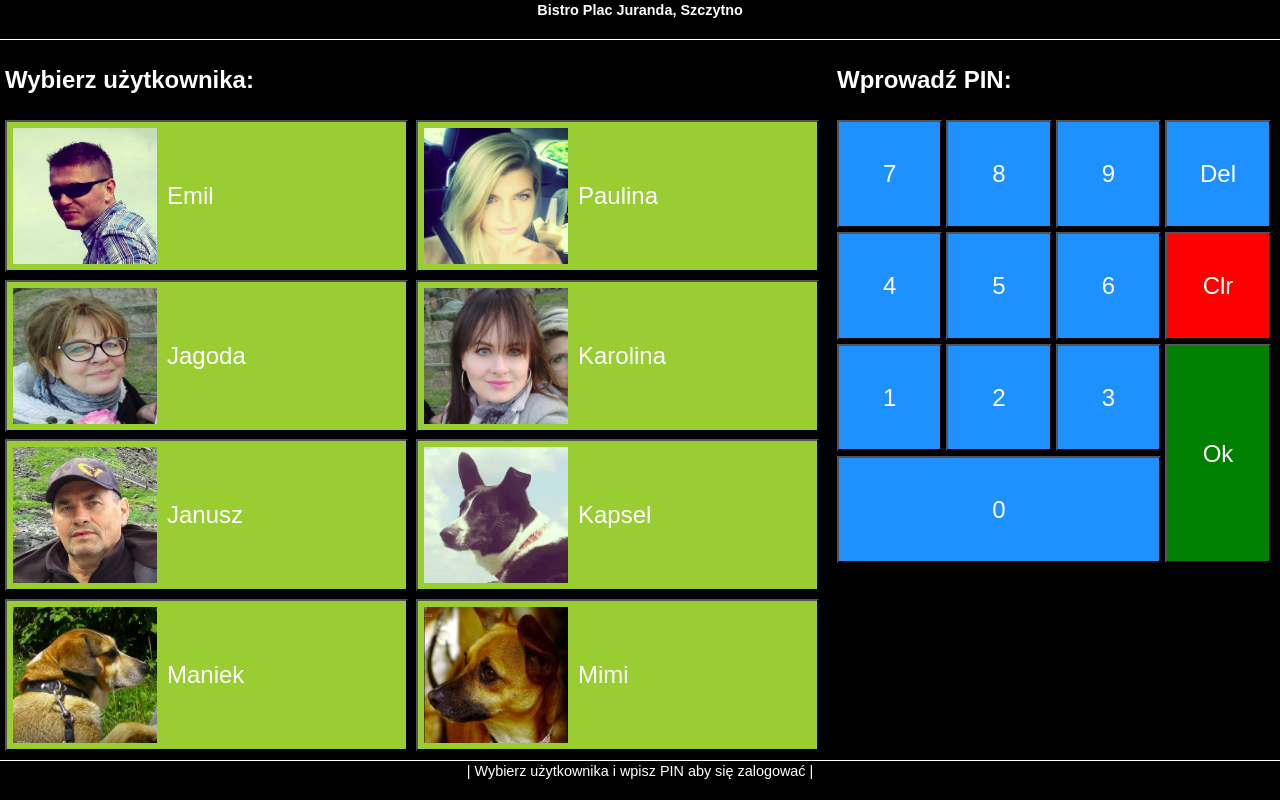
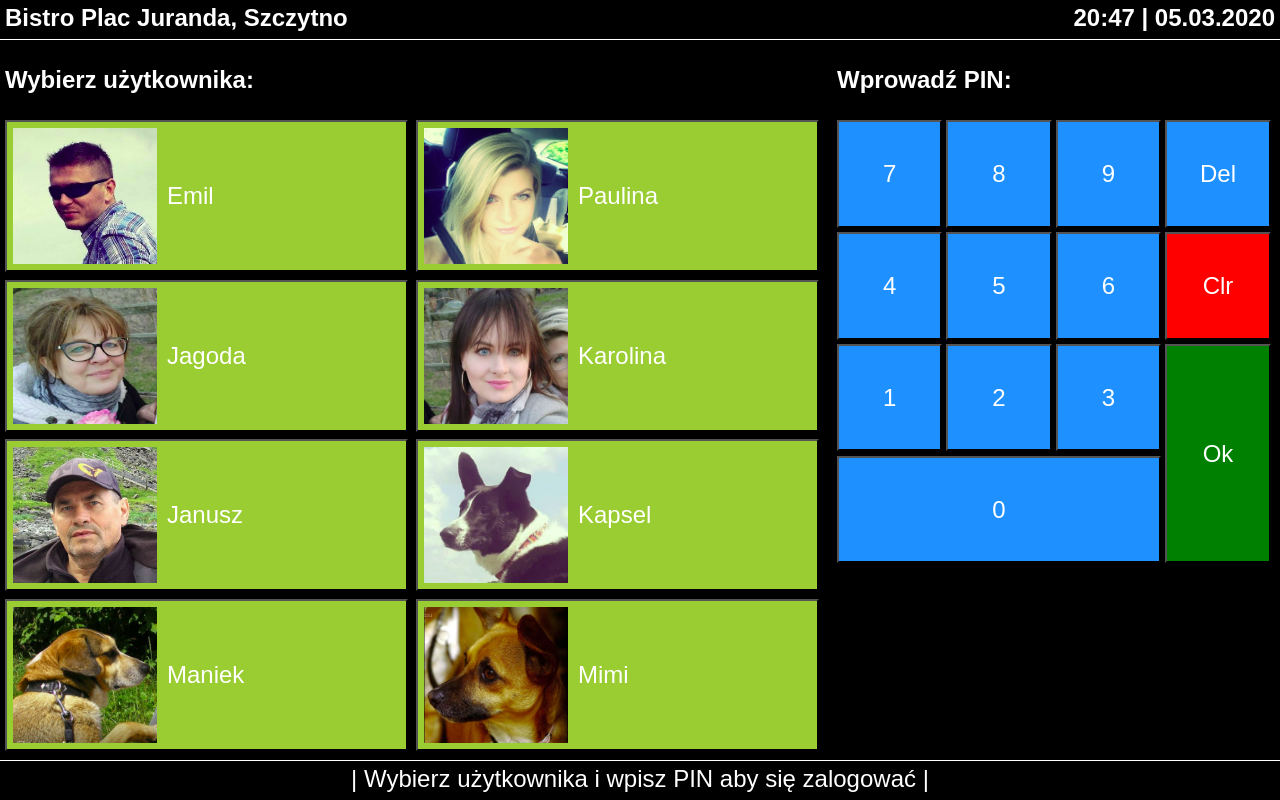
Before and after one commit to eMIKARp/bistro-management-tool-app, a Django app: page /bistro/panel_logowania in a window 1280 px wide. Run offline with Django 3.2, Linux system fonts and the light colour scheme; data comes from the database, SQL or seed files in the repository; some libraries are stand-ins or nearby versions.

Commit message:
Another commit

```diff
--- a/static/css/BistroManagementToolApp/styles_main.css
+++ b/static/css/BistroManagementToolApp/styles_main.css
@@ -41,18 +41,21 @@ button {
 .header-container{
 
     display: flex;
-    flex-direction:column;
+    flex-direction:row;
 
     height:5vh;
     width: 100%;
 
-    justify-items: center;
-    align-items: center;
+    justify-content: center;
+    align-content: center;
+
+    padding-left: 5px;
+    padding-right: 5px;
 
     border-bottom: solid white 1px;
     background-color: black;
 
-    font-size:90%;
+    font-size:3vh;
 
 }
 
@@ -83,18 +86,21 @@ button {
 
 .footer-container{
     display: flex;
-    flex-direction: column;
+    flex-direction:row;
 
     height:5vh;
     width: 100%;
 
-    justify-items: center;
-    align-items: center;
+    justify-content: center;
+    align-content: center;
 
+    padding-left: 5px;
+    padding-right: 5px;
+
+    border-top: solid white 1px;
     background-color: black;
-    border-top: solid white 1px;
 
-    font-size:90%;
+    font-size:3vh;
 }
 
     #full_footer {display: none}
@@ -113,6 +119,8 @@ button {
         align-items: center;
         background-color: black;
     }
+
+    #p_date {display: none}
 
 
 
@@ -194,6 +202,10 @@ button {
 @media only screen and (max-width: 600px) and (orientation:landscape)  {
     .body-container {
         flex-direction: row;
+    }
+
+    .header-container {
+        justify-content: space-between;
     }
 
     .users-column {
@@ -300,6 +312,8 @@ button {
     #full_footer {display: inherit}
     #short_footer {display: none}
 
+    #p_date {display: inherit}
+
 
 }
 
@@ -310,7 +324,7 @@ button {
         flex-direction: column;
     }
 
-    .users-column {
+        .users-column {
         display: flex;
         flex-direction: column;
         width: 100%;
@@ -414,6 +428,7 @@ button {
     #full_footer {display: inherit}
     #short_footer {display: none}
 
+    #p_date {display: inherit}
 
 }
 
@@ -423,6 +438,10 @@ button {
 
     .body-container {
         flex-direction: row;
+    }
+
+    .header-container {
+        justify-content: space-between;
     }
 
     .users-column {
@@ -529,6 +548,8 @@ button {
     #full_footer {display: inherit}
     #short_footer {display: none}
 
+    #p_date {display: inherit}
+
 }
 
 /*Medium devices (landscape tablets, 768px and up)*/
--- a/templates/BistroManagementToolApp/base.html
+++ b/templates/BistroManagementToolApp/base.html
@@ -21,7 +21,6 @@
 <body>
         <div class="header-container">
            <p id="p_name"><strong>Bistro Plac Juranda, Szczytno</strong></p>
-
            <p id="p_date"><strong>20:47 | 05.03.2020</strong></p>
         </div>
         <div class="body-container">
```
